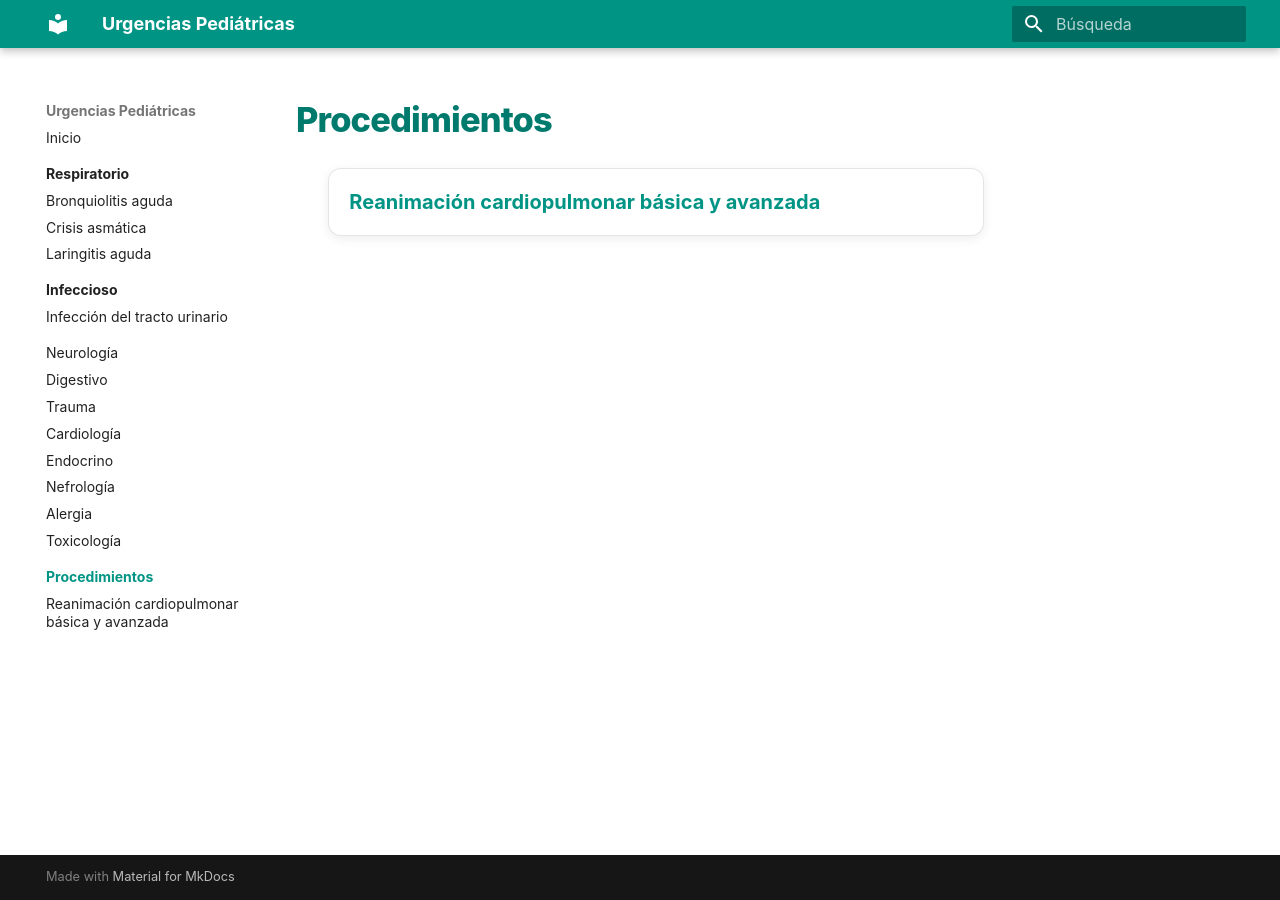
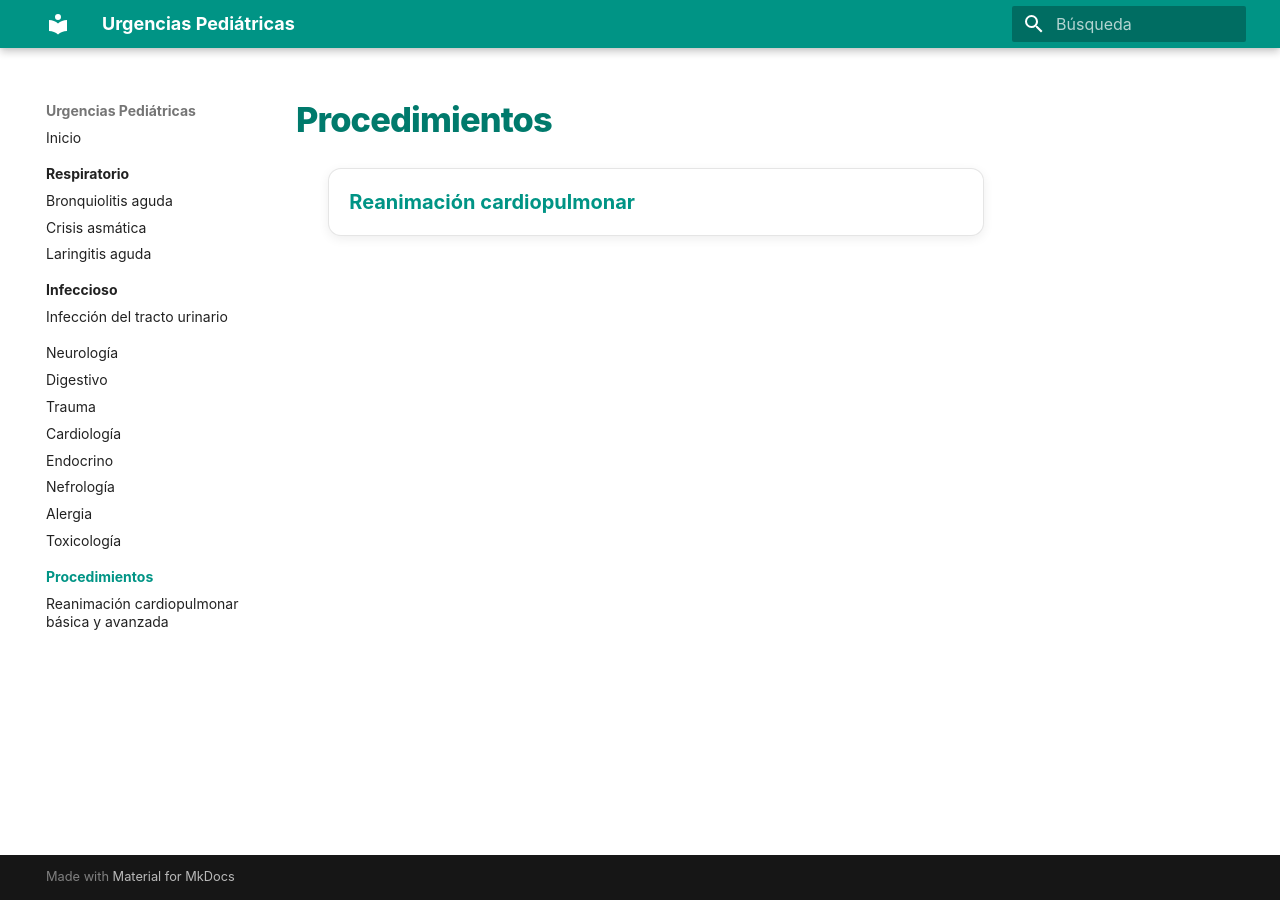
Before and after one commit to gonzaloares/urgencias-pediatricas, an MkDocs documentation site: the page built from docs/procedimientos/index.md, in a window 1280 px wide. Built offline with MkDocs 1.6.1 and Material for MkDocs 9.7.7, drawn with Linux system fonts in a browser that asks for light colours.

Commit message:
Renombra el protocolo a reanimación cardiopulmonar

```diff
--- a/docs/procedimientos/index.md
+++ b/docs/procedimientos/index.md
@@ -2,6 +2,6 @@
 
 <div class="protocol-index" markdown="1">
 
-- [Reanimación cardiopulmonar básica y avanzada](reanimacion-basica-avanzada.md)
+- [Reanimación cardiopulmonar](reanimacion-cardiopulmonar.md)
 
 </div>
```
